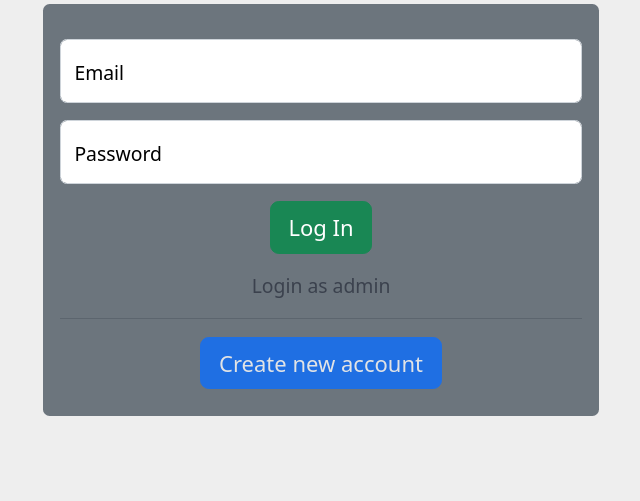
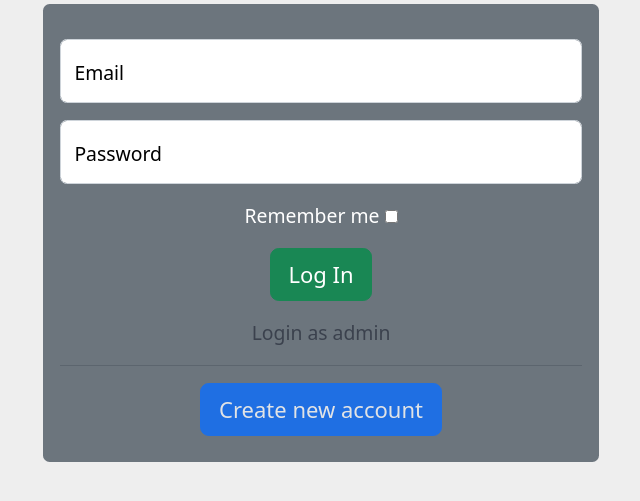
Before and after one commit to Gubchik123/ITish, a Flask app: page /auth/login in a window 1280 px wide. Shown: the part 174-675 px from the top of the page, without its empty margins (319-959 px from the left). Run offline with Flask 3, Linux system fonts and the light colour scheme; some libraries are stand-ins or nearby versions.

Commit message:
Add 'remember me' functionality

```diff
--- a/app/auth/forms.py
+++ b/app/auth/forms.py
@@ -52,6 +52,7 @@ class LoginForm(FlaskForm):
     password = wtf.PasswordField(
         "Password", validators=[required, validator.Length(min=5)]
     )
+    remember = wtf.BooleanField("Remember me")
     submit = wtf.SubmitField("Log In")
 
 
--- a/app/auth/funcs.py
+++ b/app/auth/funcs.py
@@ -71,7 +71,10 @@ def log_in_user():
         return flask.redirect(flask.url_for("profile.get_main_page"))
 
     if form.validate_on_submit() and _check_login_data_from_(form):
-        flog.login_user(User.query.filter(User.email == form.email.data).first())
+        flog.login_user(
+            User.query.filter(User.email == form.email.data).first(),
+            remember=form.remember.data,
+        )
 
         flask.flash("You have successfully logged in!", category="success")
         return flask.redirect(
--- a/app/templates/_forms_macros.html
+++ b/app/templates/_forms_macros.html
@@ -6,8 +6,10 @@
                 {{ field.label(placeholder="some", class="text-black") }}
             </div>
         {%- else %}
-            {{ field.label }}
-            {{ field(**kwargs)|safe }}
+            <div class="text-center">
+                {{ field.label }}
+                {{ field(**kwargs)|safe }}
+            </div>
         {%- endif %}
 
         {% for error in field.errors %}
```
